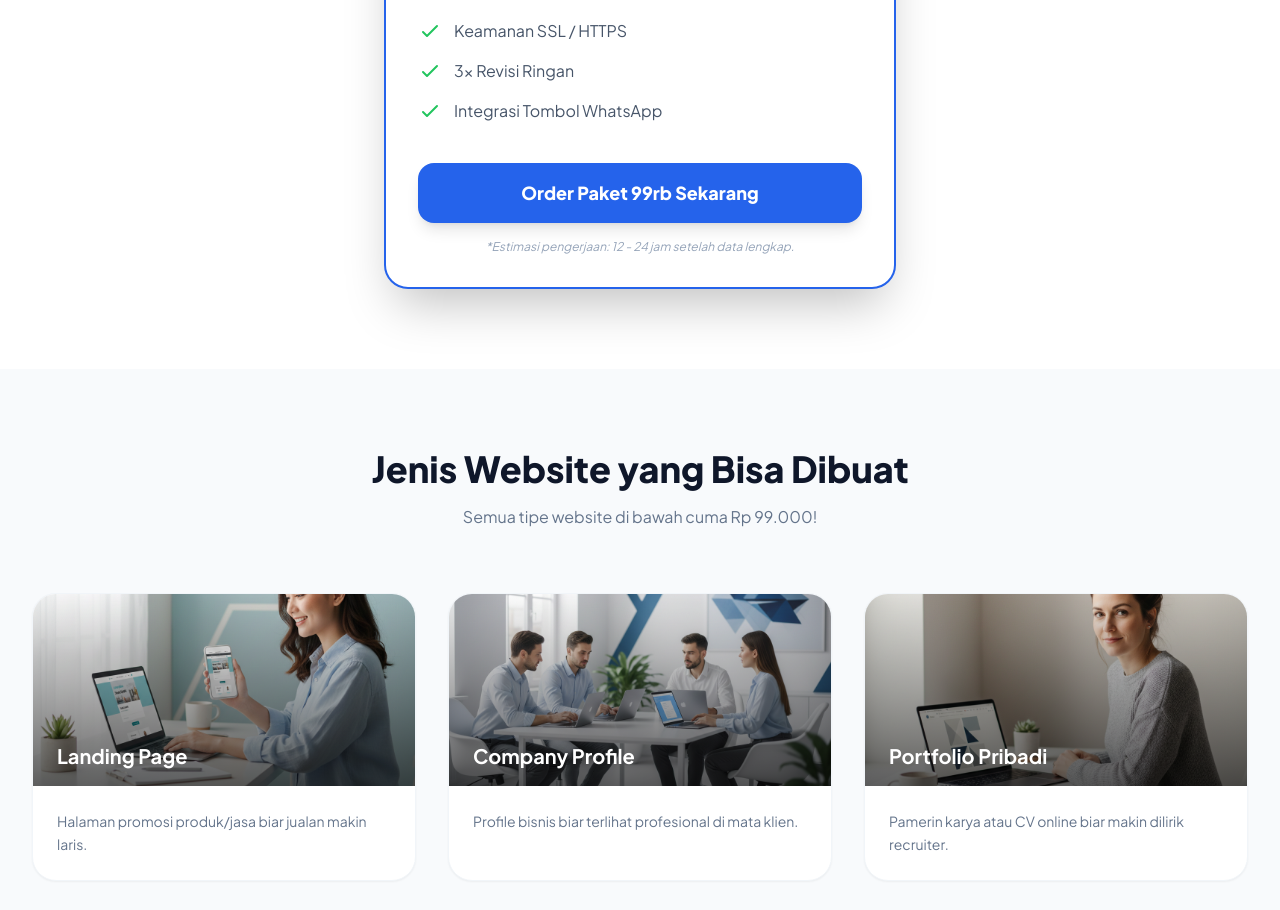
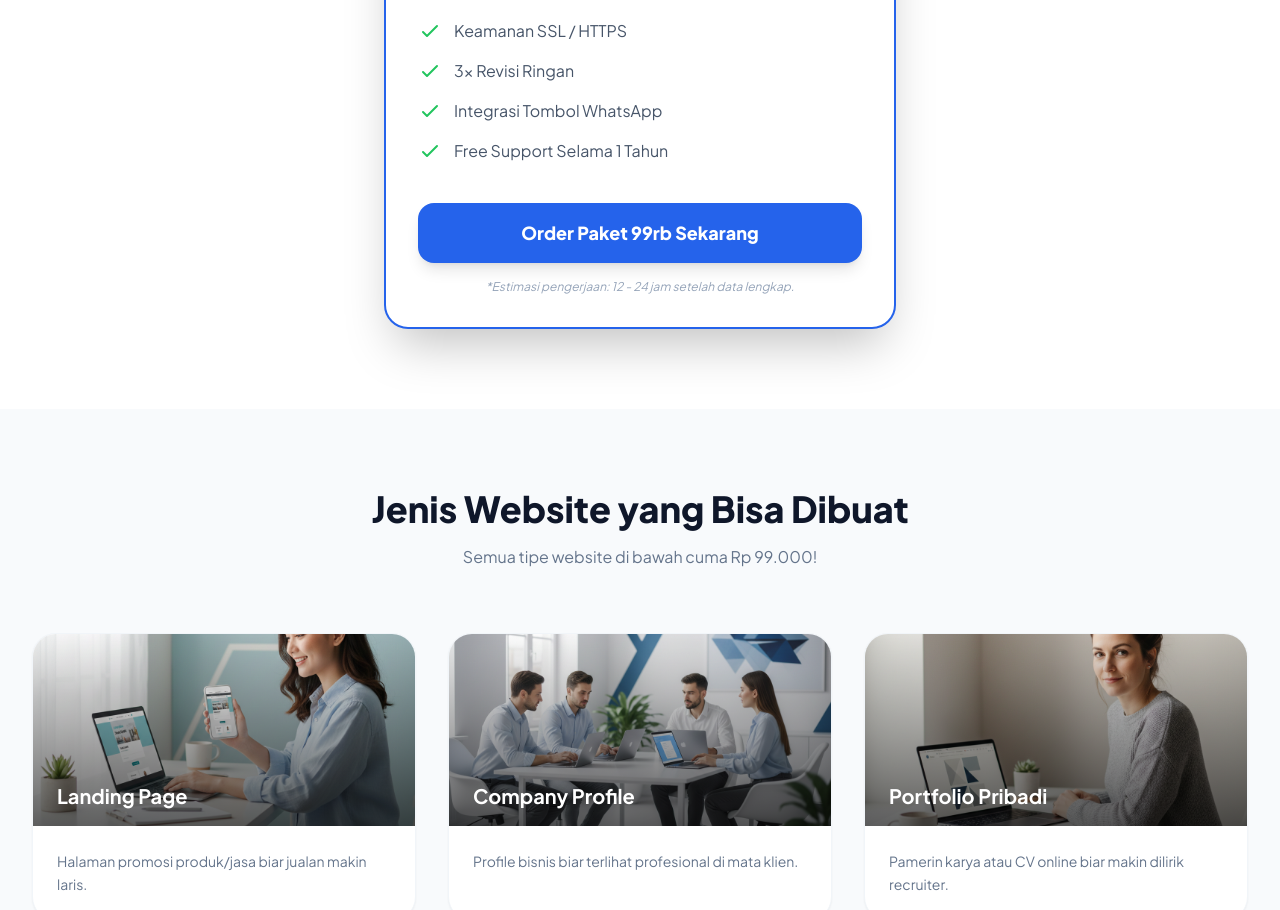
Before and after one commit to alifpratamaaa/alifvate-digital, a React (Vite) app: page / in a window 1280 px wide. Shown: the part 2440-3350 px from the top of the page. Built offline with nearby package versions, Linux system fonts and the light colour scheme.

Commit message:
Update Pricing.tsx

```diff
--- a/components/Pricing.tsx
+++ b/components/Pricing.tsx
@@ -10,6 +10,7 @@ export const Pricing: React.FC = () => {
     'Keamanan SSL / HTTPS',
     '3x Revisi Ringan',
     'Integrasi Tombol WhatsApp',
+    'Free Support Selama 1 Tahun',
   ];
 
   return (
```
